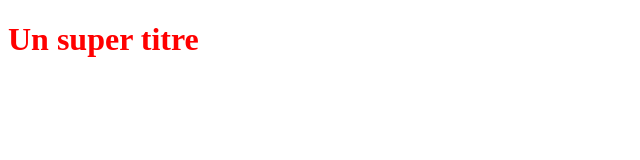
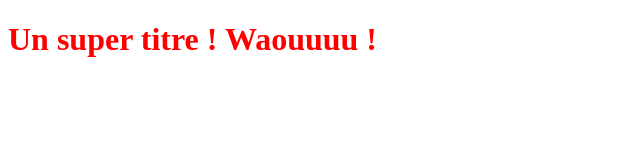
Before and after one commit to vanvan286/OpenclassroomsProject, a plain HTML site: page index.html in a window 1280 px wide. Shown: the whole page, without its empty margins (0-640 px from the left). Drawn offline with Linux system fonts and the light colour scheme.

Commit message:
Modification du titre H1

```diff
--- a/index.html
+++ b/index.html
@@ -5,6 +5,6 @@
     <link rel="stylesheet" type="text/css" href="styles.css">
 </head>
 <body>
-    <h1>Un super titre</h1>
+    <h1>Un super titre ! Waouuuu !</h1>
 </body>
 </html>
```
